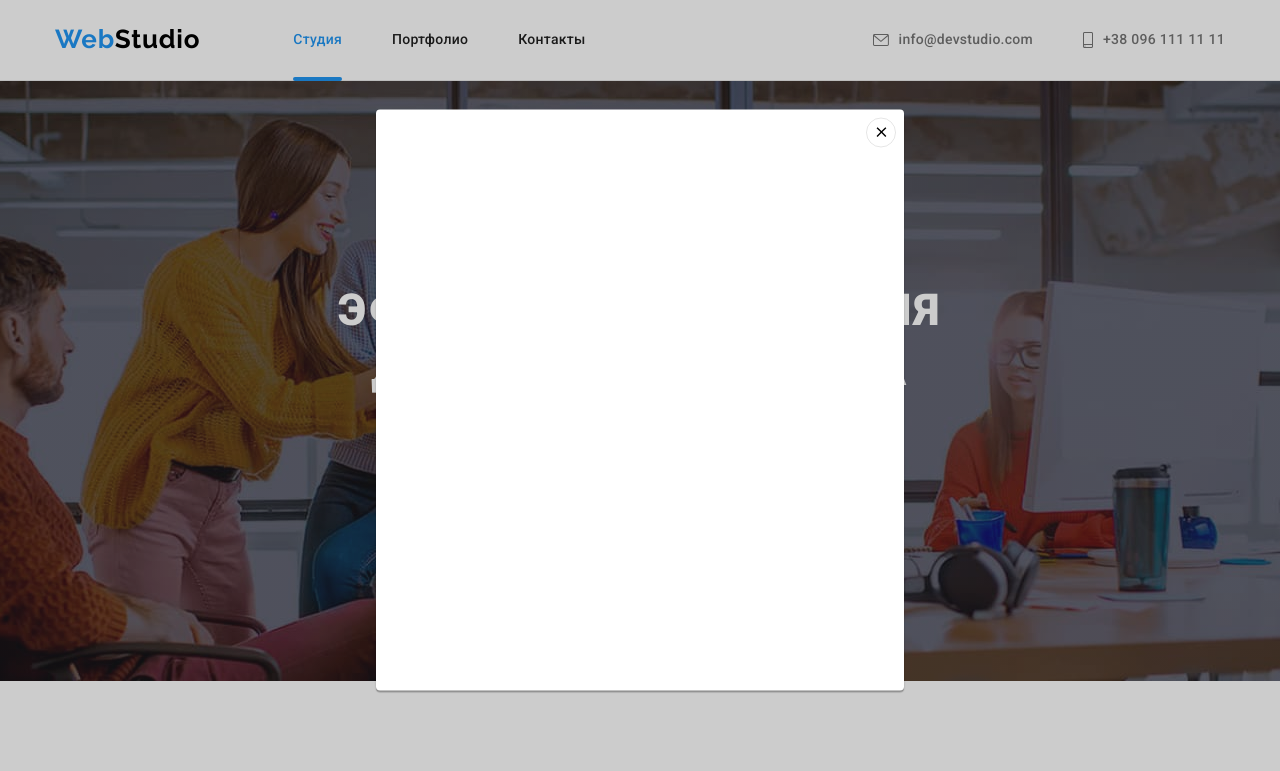
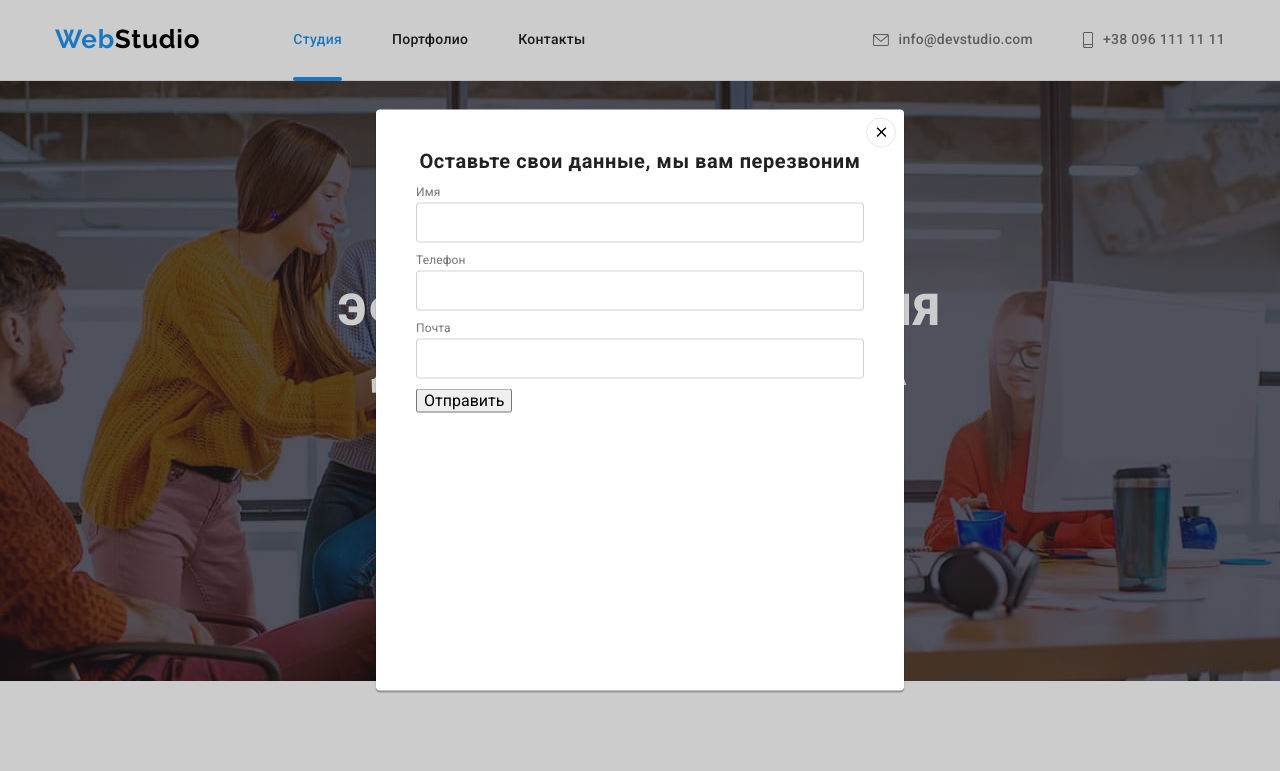
Before and after one commit to ilexx201683/goit-markup-hw-06, a plain HTML site: page index.html in a window 1280 px wide. Both pictures are taken after a click on the button "Заказать услугу". Shown: the top 771 px of the page. Drawn offline with nearby package versions, Linux system fonts and the light colour scheme.

Commit message:
Выполняет разметку и стилизацию формы в модальном окне

```diff
--- a/css/styles.css
+++ b/css/styles.css
@@ -657,6 +657,7 @@ body {
   position: absolute;
   top: 50%;
   left: 50%;
+  padding: 40px;
   transform: scale(1) rotate(0);
   transform: translate(-50%, -50%);
   transition: transform 1000ms cubic-bezier(0.4, 0, 0.2, 1);
@@ -680,6 +681,37 @@ body {
   visibility: hidden;
   opacity: 0;
   pointer-events: none;
+}
+
+.modal-title {
+  font-weight: 700;
+  font-size: 20px;
+  line-height: 1.15;
+  text-align: center;
+  letter-spacing: 0.03em;
+  color: var(--second-title-color);
+  margin-bottom: 12px;
+}
+
+.modal-form-input {
+  width: 100%;
+  height: 40px;
+  border: 1px solid rgba(33, 33, 33, 0.2);
+  border-radius: 4px;
+  margin-bottom: 10px;
+  padding-left: 12px;
+  padding-right: 15px;
+  color: #000000;
+  outline: none;
+}
+
+.modal-form-input-text {
+  font-weight: 400;
+  font-size: 12px;
+  line-height: 1.17;
+  letter-spacing: 0.01em;
+  margin-bottom: 4px;
+  display: block;
 }
 
 /*------------------------------PORTFOLIO.HTML-----------------*/
--- a/index.html
+++ b/index.html
@@ -403,6 +403,30 @@
                     <use href="./images/icons.svg#close"></use>
                 </svg>
             </button>
+            <p class="modal-title">Оставьте свои данные, мы вам перезвоним</p>
+            <form action="#" class="modal-form">
+                <label class="modal-form-input-text" for="user-name">Имя</label>
+                <input class="modal-form-input"
+                    type="text"
+                    id="user-name"
+                    name="user-name"
+                    required
+                    minlength="2">
+
+                <label class="modal-form-input-text" for="user-tel">Телефон</label>
+                <input class="modal-form-input"
+                    type="tel"
+                    id="user-tel"
+                    name="user-tel"
+                    required>
+
+                <label class="modal-form-input-text" for="user-email">Почта</label>
+                <input class="modal-form-input"
+                    type="email"
+                    id="user-email"
+                    name="user-email">
+                <button type="submit">Отправить</button>
+            </form>
         </div>
     </div>
     <script src="./js/modal.js"></script>
```
